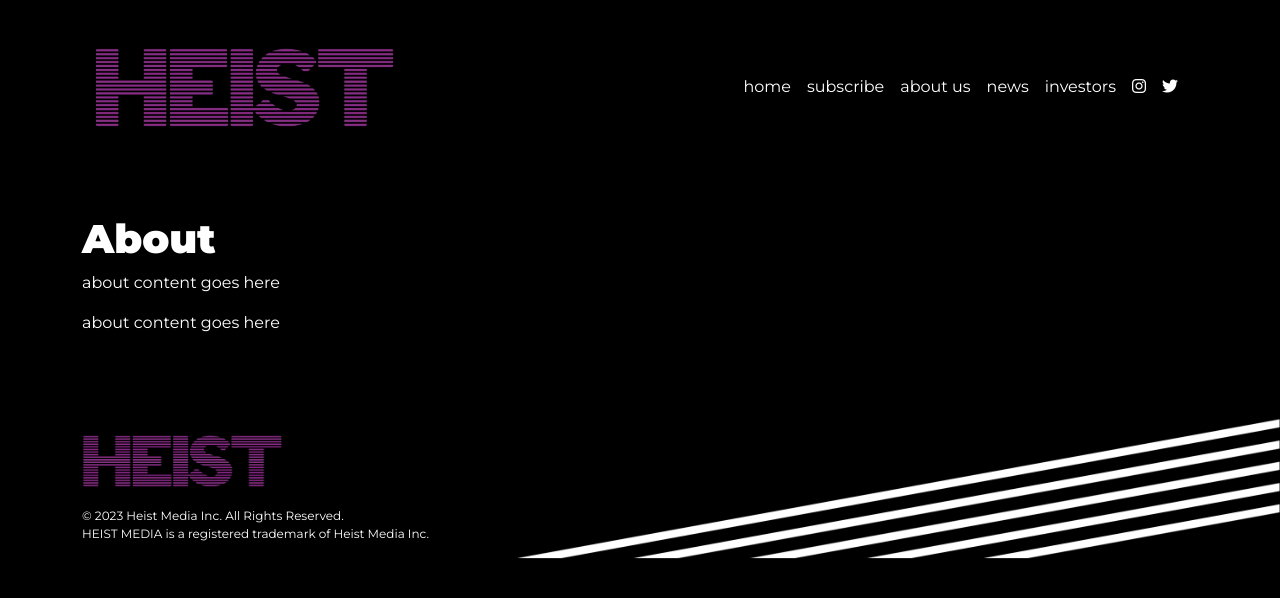
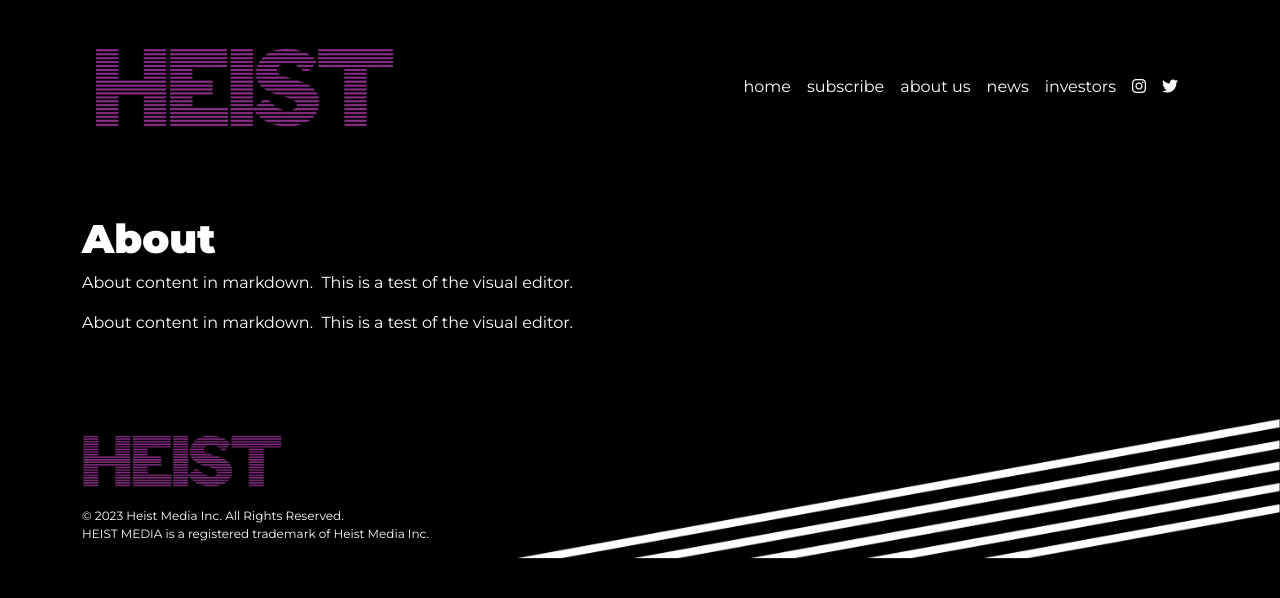
Before and after one commit to MandleDesignInc/cloudcannontest, a Jekyll site: the page built from about.md, in a window 1280 px wide. Shown: the top 598 px of the page. Built offline with Jekyll 4.4.1, drawn with Linux system fonts in a browser that asks for light colours; nearby versions of some CDN libraries.

Commit message:
Updated 'about.md' via CloudCannon

```diff
--- a/about.md
+++ b/about.md
@@ -2,4 +2,4 @@
 layout: page
 title: About
 ---
-about content goes here
+About content in markdown.&nbsp; This is a test of the visual editor.
```
